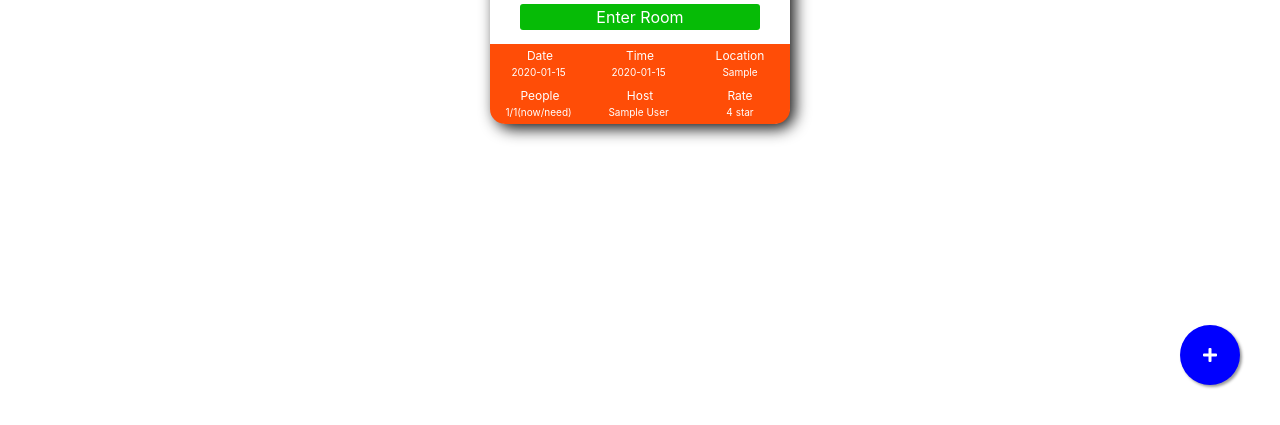
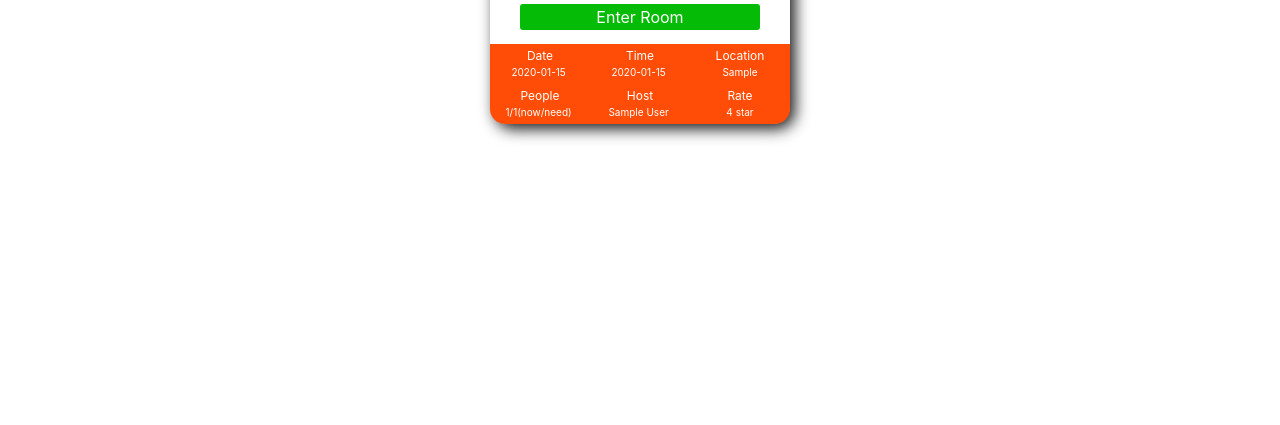
Before and after one commit to GinyWang/2021Hack-1, a Flask app: page /room_record in a window 1280 px wide. Shown: the part 375-800 px from the top of the page. Run offline with Flask 2, Linux system fonts and the light colour scheme; a user stored in the database is signed in; tables that the repository leaves empty hold one stand-in row (values such as "Sample post"); some libraries are stand-ins or nearby versions.

Commit message:
Update room_record.html

```diff
--- a/Package/templates/room_record.html
+++ b/Package/templates/room_record.html
@@ -55,9 +55,7 @@
         {% endfor %}
     </div>
     </form>
-    <a href="{{url_for('create_room')}}" class="float">
-        <i class="fa fa-plus my-float"></i>
-    </a>
+
 
 </div>
     <script type="text/javascript" src="//translate.google.com/translate_a/element.js?cb=googleTranslateElementInit"></script>
```
